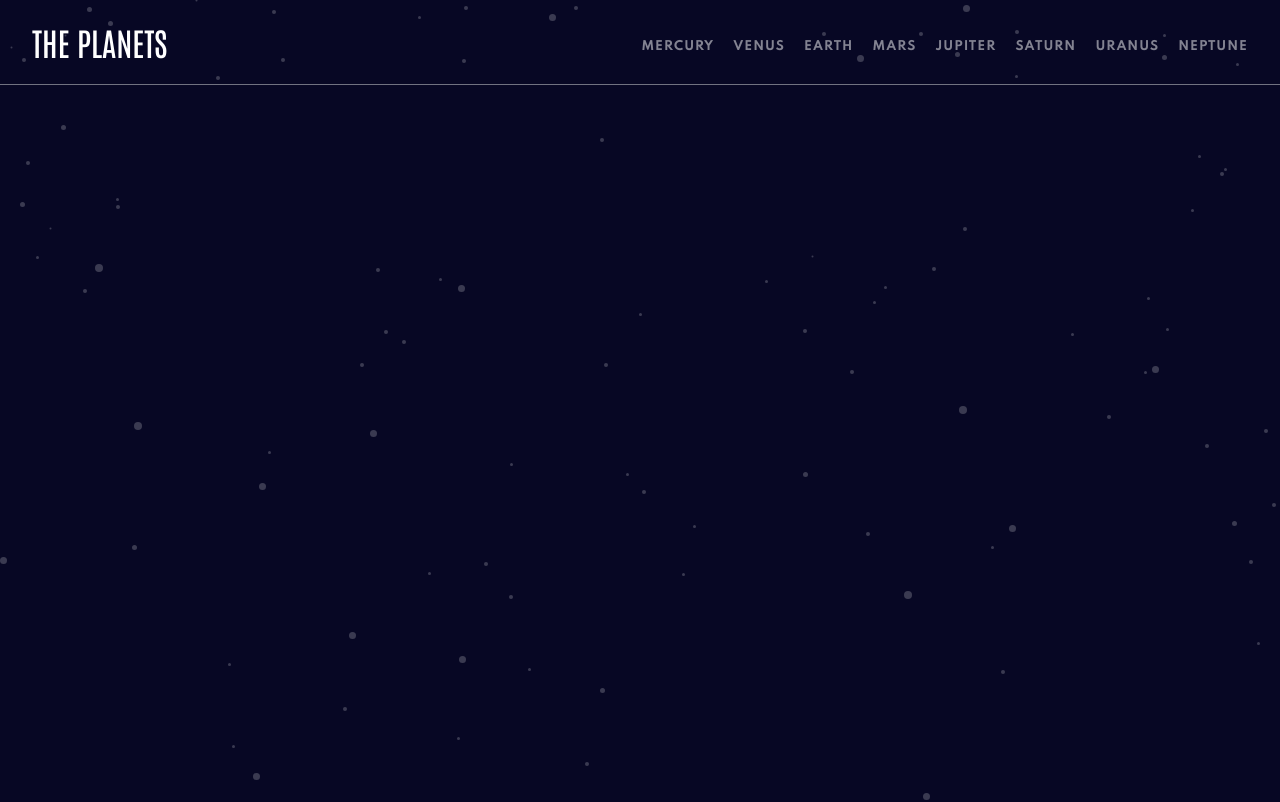
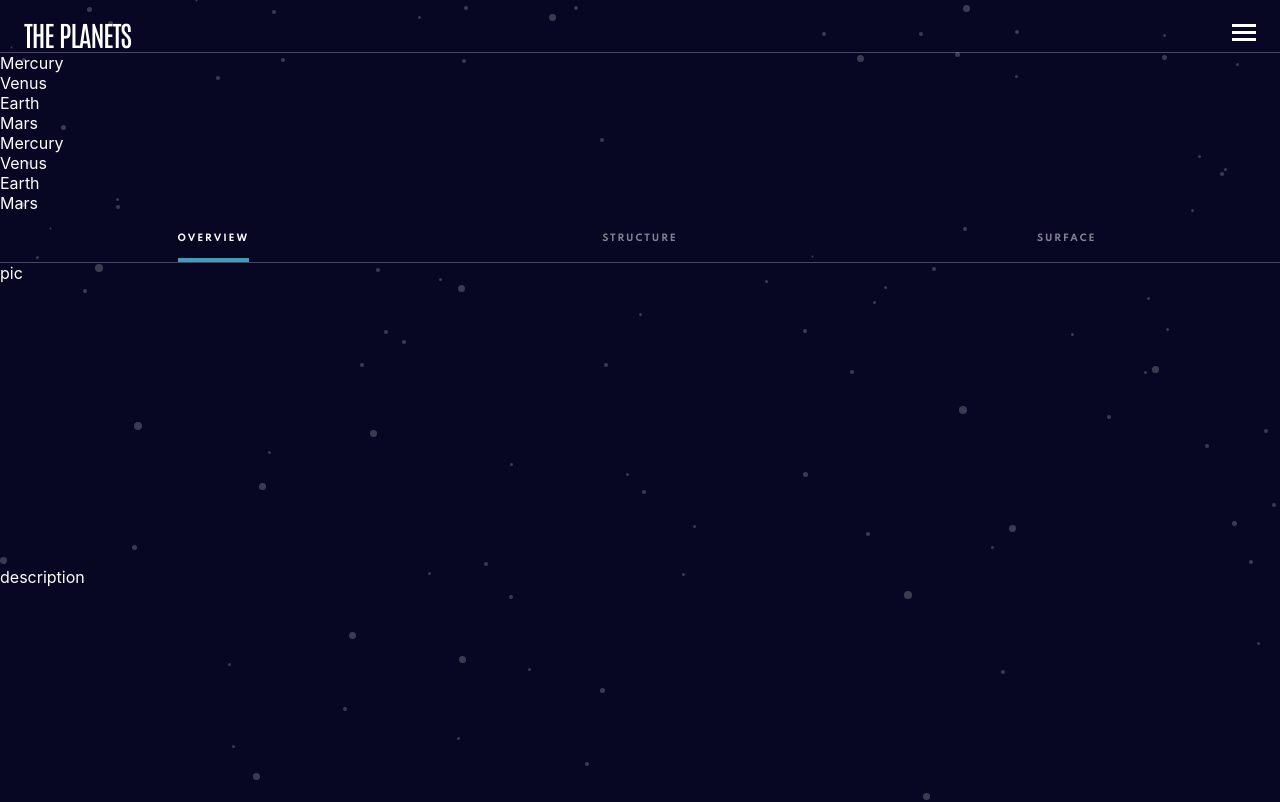
Before and after one commit to HawiCaesar/planets-site, a React (Create React App) app in the folder final-code/: page / in a window 1280 px wide. Shown: the top 802 px of the page. Built offline with nearby package versions, Linux system fonts and the light colour scheme.

Commit message:
more css changes on main navigation

```diff
--- a/final-code/public/index.html
+++ b/final-code/public/index.html
@@ -34,7 +34,7 @@
     -->
     <title>React App</title>
   </head>
-  <body style="">
+  <body>
     <noscript>You need to enable JavaScript to run this app.</noscript>
     <div id="root"></div>
     <!--
--- a/final-code/src/App.css
+++ b/final-code/src/App.css
@@ -1,38 +1,113 @@
-.App {
-  text-align: center;
+.container {
+  display: grid;
+  grid-template-columns: 1fr;
+  grid-template-rows: 0.3fr 0.2fr 1.4fr 1.1fr 1.9fr;
+  grid-auto-rows: 1fr;
+  gap: 0px 0px;
+  grid-auto-flow: row;
+  grid-template-areas:
+    'main-navigation'
+    'planet-sub-menu'
+    'planet-picture'
+    'planet-description'
+    'planet-footer';
 }
 
-.App-logo {
-  height: 40vmin;
-  pointer-events: none;
+.main-navigation {
+  display: grid;
+  grid-template-columns: 1fr 1fr;
+  grid-template-rows: 1fr;
+  gap: 0px 0px;
+  grid-auto-flow: row;
+  grid-template-areas: 'planets-title main-menu planet-list';
+  grid-area: main-navigation;
+  padding-top: 16px;
+
 }
 
-@media (prefers-reduced-motion: no-preference) {
-  .App-logo {
-    animation: App-logo-spin infinite 20s linear;
-  }
+.main-menu {
+  grid-area: 1 / 2 / 2 / 3;
+  justify-self: end;
+  align-self: center;
+  margin-right: 24px;
 }
 
-.App-header {
-  background-color: #282c34;
-  min-height: 100vh;
-  display: flex;
-  flex-direction: column;
-  align-items: center;
-  justify-content: center;
-  font-size: calc(10px + 2vmin);
-  color: white;
+.planet-list {
+  border-top: 1px solid #ffffff42; /* temporary for now*/
+  grid-area: 2 / 1 / 3 / 3;
 }
 
-.App-link {
-  color: #61dafb;
+.planets-title {
+  grid-area: 1 / 1 / 2 / 2;
+  justify-self: start;
+  align-self: center;
+  margin-left: 24px;
+  font-family: 'Antonio', sans-serif;
+  text-transform: uppercase;
+  font-family: Antonio;
+  font-size: 28px;
+  font-weight: 400;
+  line-height: 36px;
+  letter-spacing: -1.0499999523162842px;
+  text-align: left;
 }
 
-@keyframes App-logo-spin {
-  from {
-    transform: rotate(0deg);
-  }
-  to {
-    transform: rotate(360deg);
-  }
+.planet-sub-menu {
+  grid-area: planet-sub-menu;
+  height: 29px;
+  border-bottom: 1px solid #ffffff42;
+
+  display: grid;
+  grid-auto-columns: 1fr;
+  grid-template-columns: 1fr 1fr 1fr;
+  grid-template-rows: 1fr;
+  gap: 0px 0px;
+  grid-template-areas: 'overview structure surface';
+  justify-content: start;
+  justify-items: center;
+  align-items: stretch;
+  align-self: stretch;
+  margin-top: 20px;
 }
+
+.overview {
+  grid-area: overview;
+}
+.structure {
+  grid-area: structure;
+}
+.surface {
+  grid-area: surface;
+}
+
+.overview,
+.structure,
+.surface {
+  font-family: 'Spartan', sans-serif;
+  font-size: 9px;
+  font-weight: 700;
+  line-height: 10px;
+  letter-spacing: 1.9285714626312256px;
+  text-align: center;
+  text-transform: uppercase;
+  opacity: 50%;
+}
+.active-sub-menu {
+  border-bottom: 4px solid #419ebb;
+  opacity: 1;
+}
+
+.planet-picture {
+  grid-area: planet-picture;
+  height: 304px;
+}
+
+.planet-description {
+  grid-area: planet-description;
+  height: 235px;
+}
+
+.planet-footer {
+  grid-area: planet-footer;
+  height: 216px;
+}
--- a/final-code/src/App.js
+++ b/final-code/src/App.js
@@ -5,34 +5,41 @@ import {
   Route,
   Navigate
 } from 'react-router-dom';
+import './App.css';
+import { useState } from 'react';
 
 function App() {
+  const [show, setShow] = useState()
   return (
-
-      <Router>
-        <Routes>
-          <Route
-            path='/'
-            element={
-              <div className='App'>
-                <MainNavigation />
-              </div>
-            }
-          >
-            {/* <Navigate to='/earth' /> */}
-          </Route>
-          {/* <Route
-          path={`/earth`}
-          exact
-          element={
-            <div className='App'>
-              <MainNavigation />
-            </div>
-          }
-        /> */}
-          <Route path='/:param' element={<div>No</div>} />
-        </Routes>
-      </Router>
+    <div className='container'>
+      <nav className='main-navigation'>
+        <div className='planets-title'>The Planets</div>
+        <div className='main-menu'>
+          <div>
+            <img src='../assets/icon-hamburger.svg' />
+          </div>
+        </div>
+        {/* inner div show, probably should show or disapper on click */}
+        <div className='planet-list'>
+          <div>Mercury</div>
+          <div>Venus</div>
+          <div>Earth</div>
+          <div>Mars</div>
+          <div>Mercury</div>
+          <div>Venus</div>
+          <div>Earth</div>
+          <div>Mars</div>
+        </div>
+      </nav>
+      <div className='planet-sub-menu'>
+        <div className='overview active-sub-menu'>Overview</div>
+        <div className='structure'>Structure</div>
+        <div className='surface'>Surface</div>
+      </div>
+      <div className='planet-picture'>pic</div>
+      <div className='planet-description'>description</div>
+      <div className='planet-footer'>footer</div>
+    </div>
   );
 }
 
```
